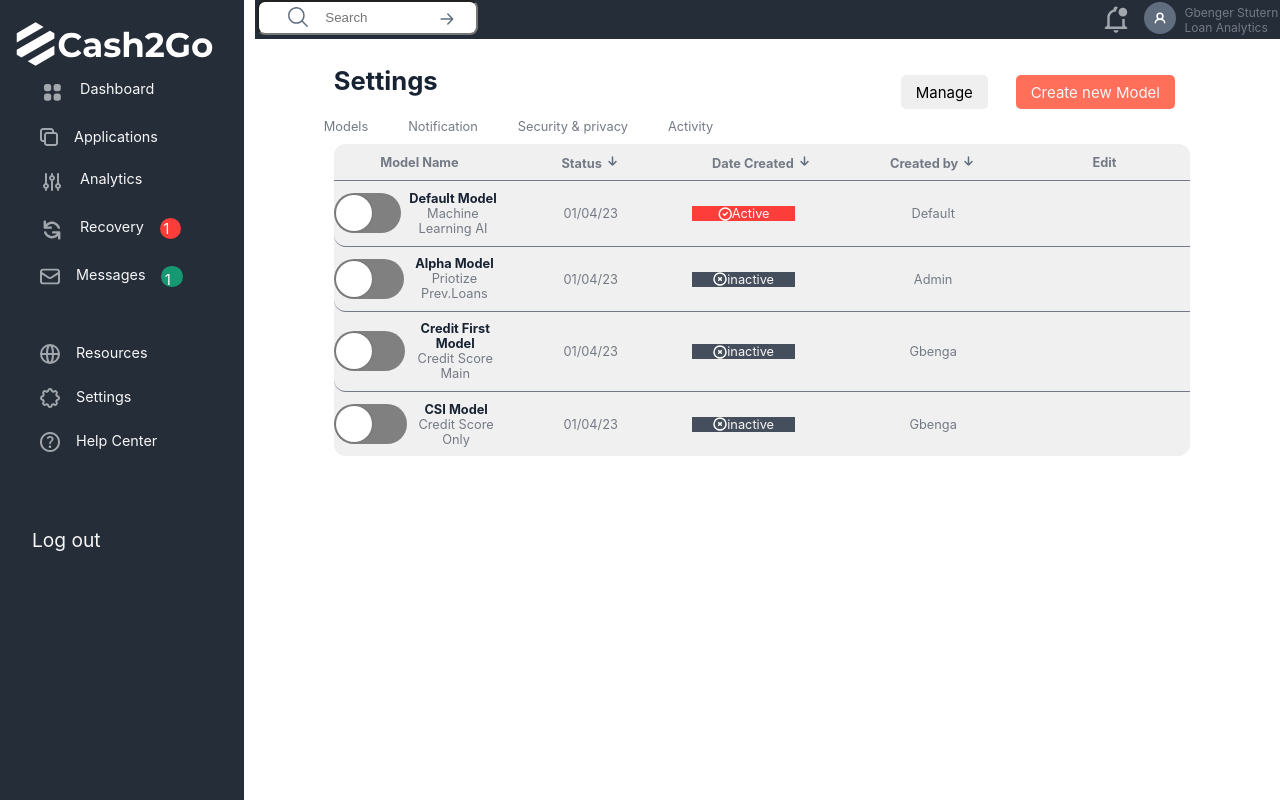
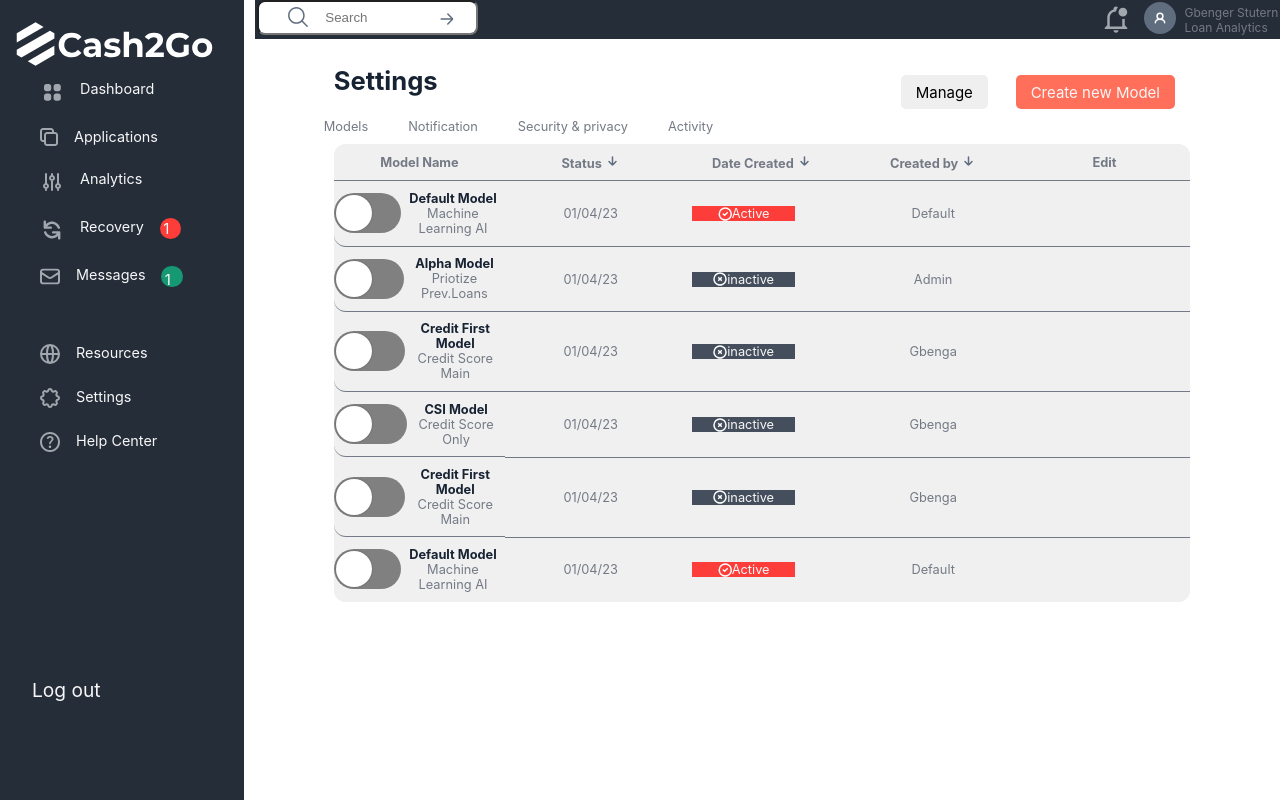
Before and after one commit to joyibeh93/Cash2go-loan-app, a React (Create React App) app: page /settings in a window 1280 px wide. Shown: the top 800 px of the page. Built offline with nearby package versions, Linux system fonts and the light colour scheme; the HTML template or start-up script is replaced by a standard one.

Commit message:
worked on th the designing

```diff
--- a/src/Components/ApplicationContent.jsx
+++ b/src/Components/ApplicationContent.jsx
@@ -67,7 +67,7 @@ function ApplicationContent() {
             <td className="first-data">
               <img src={userIcon} alt="user-icon" />{' '}
               <div className="data-title">
-                <h4>Oloyomi stutern</h4>
+              <h4>Muktarr Bello</h4>
                 <span>014907</span>
               </div>
             </td>
@@ -87,7 +87,7 @@ function ApplicationContent() {
             <td className="first-data">
               <img src={userIcon} alt="user-icon" />{' '}
               <div className="data-title">
-                <h4>Musa Ibrahim</h4>
+              <h4>Ogbeni Malani</h4>
                 <span>014990</span>
               </div>
             </td>
@@ -107,7 +107,7 @@ function ApplicationContent() {
             <td className="first-data">
               <img src={userIcon} alt="user-icon" />{' '}
               <div className="data-title">
-                <h4>Bukola Adepoju</h4>
+              <h4>Rukayat stute</h4>
                 <span>014990</span>
               </div>
             </td>
@@ -127,7 +127,7 @@ function ApplicationContent() {
             <td className="first-data">
               <img src={userIcon} alt="user-icon" />{' '}
               <div className="data-title">
-                <h4>Love Onyeka</h4>
+                <h4>Love Onyekah</h4>
                 <span>015678</span>
               </div>
             </td>
@@ -147,7 +147,7 @@ function ApplicationContent() {
             <td className="first-data">
               <img src={userIcon} alt="user-icon" />{' '}
               <div className="data-title">
-                <h4>Chrisopher Fals</h4>
+              <h4>Ogbeni Malani</h4>
                 <span>015679</span>
               </div>
             </td>
@@ -187,7 +187,7 @@ function ApplicationContent() {
             <td className="first-data">
               <img src={userIcon} alt="user-icon" />{' '}
               <div className="data-title">
-                <h4>Poju Great</h4>
+              <h4>Rukayat stute</h4>
                 <span>015078</span>
               </div>
             </td>
--- a/src/Components/Models.jsx
+++ b/src/Components/Models.jsx
@@ -135,6 +135,50 @@ const Models= () => {
             <td>Gbenga</td>
             <td><i class="fa-regular fa-pen-to-square"></i></td>
           </tr>
+          <tr>
+          <td className="first-data">
+              <Switch
+              isOn ={value}
+              onColor="#ff6f5a"
+              handleToggle={()=> setValue(!value)}/>{' '}
+              <div className="data-title">
+                <h4>Credit First Model</h4>
+                <span>Credit Score Main</span>
+              </div>
+            </td>
+            <td>01/04/23</td>
+            <td>
+              <p className="rejected-btn">
+                {' '}
+                <img src={rejectedTransparent} alt="approved-icon" />
+              inactive
+              </p>
+            </td>
+            <td>Gbenga</td>
+            <td><i class="fa-regular fa-pen-to-square"></i></td>
+          </tr>
+          <tr >
+            <td className="first-data">
+              <Switch
+              isOn ={value}
+              onColor="#ff6f5a"
+              handleToggle={()=> setValue(!value)}/>{' '}
+              <div className="data-title">
+                <h4>Default Model</h4>
+                <span>Machine Learning AI</span>
+              </div>
+            </td>
+            <td>01/04/23</td>
+            <td>
+              <p className="rejected-down">
+                {' '}
+                <img src={approvedTransparent} alt="approved-icon" />
+              Active
+              </p>
+            </td>
+            <td>Default</td>
+            <td>{Padlock}</td>
+          </tr>
 
 
           </tbody>
--- a/src/Components/PieChart.jsx
+++ b/src/Components/PieChart.jsx
@@ -1,77 +1,89 @@
-import React from 'react';
-import '../Styles/chart.css';
+
+import React from 'react'
+import '../Styles/chart.css'
 import approvedTransparent from '../assets/approved-transparent.svg';
-import RightArrow from '../assets/Right-arrow.svg';
+import RightArrow from '../assets/Right-arrow.svg'
 import { Link } from 'react-router-dom';
-import { Chart as ChartJs, ArcElement, Tooltip, Legend } from 'chart.js';
-import { Doughnut } from 'react-chartjs-2';
+import { Chart as ChartJs,ArcElement,Tooltip, Legend} from 'chart.js'
+import { Doughnut } from 'react-chartjs-2'
 
-ChartJs.register(ArcElement, Tooltip, Legend);
 
+ChartJs.register(
+  ArcElement,
+  Tooltip,
+  Legend
+);
 const PieChart = ({ color, Anlytper }) => {
   const defaultColor = ['#249c56', 'white'];
   const score = '720';
   const data = {
-    label: [],
-    datasets: [
-      {
+    label:[],
+    datasets: [{
       label: 'credit score',
       data: [0 - 719, 720 - 1000],
       backgroundColor: color || defaultColor,
       borderColor: ['white', 'white'],
-      },
-    ],
-  };
 
-  const options = {};
+    }]
+  }
+  const options = {
 
+  }
   const textCenter = {
     id: 'textCenter',
     beforeDatasetsDraw(chart, args, pluginOptions) {
-      const { ctx } = chart;
-      const xCoor = chart.getDatasetMeta(0).data[0].x;
-      const yCoor = chart.getDatasetMeta(0).data[0].y;
+      const { ctx} = chart;
+       const xCoor=  (chart.getDatasetMeta(0).data[0].x, chart.getDatasetMeta(0).data[0].y);
+       const yCoor = (chart.getDatasetMeta(0).data[0].x, chart.getDatasetMeta(0).data[0].y);
+      // const yCoor =chart.getDatasetMeta(0).data[0].y;
       ctx.save();
-      ctx.font = 'bolder 30px sans-serif';
+      ctx.font = ' bolder 30px sans-serif';
       ctx.fillStyle = 'green';
-      ctx.textAlign = 'center';
-      ctx.textBaseLine = 'middle';
+      ctx.textAlign='center'
+      ctx.textBaseLine= 'middle'
       ctx.fillText(Anlytper || score, xCoor, yCoor - 10);
 
-      ctx.font = 'bolder 20px sans-serif';
+
+      ctx.font = ' bolder 20px sans-serif';
       ctx.fillStyle = 'grey';
-      ctx.fillText('credit Score ', xCoor, yCoor + 10);
-    },
-  };
+      ctx.fillText('credit Score ', xCoor,yCoor + 10);
+
+
+    }
+  }
 
   return (
     <div>
       <div className="container">
-        <div className="pie">
+    <div className='pie'>
       <h4>Credit Score</h4>
       <h6>FICO Model</h6>
       <hr />
-          <div className="doughnut">
-            <Doughnut data={data} options={options} plugins={[textCenter]} />
-            <p className="pie-p">
-              (720 - 850)
+      <div classname='doughnut'>
+        <Doughnut
+
+          data={data}
+          options={options}
+          plugins={[textCenter]}
+        >
+
+        </Doughnut>
+        <p className='pie-p'>(720 - 850)
           <button className="approved">
             {' '}
             <img src={approvedTransparent} alt="approved-icon" /> Excellent
-              </button>
-            </p>
+          </button></p>
         <hr />
-            <div className="Model">
+        <div className='Model'>
         <p>Change Model </p>
-              <Link className="link">
-                More <img src={RightArrow} alt="right-arrow" />
-              </Link>
+        <Link className='link'> More <img src={RightArrow} alt="right-arrow" /></Link>
         </div>
       </div>
     </div>
   </div>
     </div>
  );
+
  };
 
  export default PieChart;
--- a/src/Components/Sidebar.jsx
+++ b/src/Components/Sidebar.jsx
@@ -61,28 +61,16 @@ const Sidebar = () => {
           <img src={HelpCenter} alt="Dashboard-icon" />
           <p>Help Center</p>
         </Link>
+        <div className='logout-div'>
+           <Link to="/login" className="log-out">Log out</Link>
+        </div>
+      </div>
+      <div className='logout-div'>
+           <Link to="/login" className="log-out">Log out</Link>
       </div>
 
 
 
-
-
-
-
-
-
-
-
-
-
-
-
-
-
-
-
-
-      <Link to="/login" className="log-out">Log out</Link>
     </div>
   );
 };
--- a/src/Styles/Analytics.css
+++ b/src/Styles/Analytics.css
@@ -44,7 +44,7 @@
 
 }
 .AnalyticsChart{
-    width: 750px;
+    width: 900px;
     margin-left:20px;
     background-color:#b9bdc288 ;
     border: 3px sold var(--credit-score-bg-clr);
@@ -53,4 +53,5 @@
 .chartAnalystics{
     display: flex;
     justify-content: space-between;
+    margin-top: 50px;
 }
--- a/src/Styles/Dashboard.css
+++ b/src/Styles/Dashboard.css
@@ -39,15 +39,16 @@
 .dashboard-container {
   display: flex;
   justify-content: space-between;
+  height: 160vh;
 }
 .left-sidebar {
   width: 20%;
   background-color: var(--side-bar-bg-clr);
-  max-height: 100vh
+  max-height: 100%
 }
 .main-dashboard {
   width: 85%;
-  height: 100vh;
+  height: 100%;
   color: var(--good-btn-bg-clr);
 }
 .top-bar {
@@ -58,4 +59,5 @@
 .content-container {
   padding: 1rem 5rem;
   font-size: 0.8rem;
+
 }
--- a/src/Styles/Login.css
+++ b/src/Styles/Login.css
@@ -57,7 +57,7 @@
 }
 .login-eye {
   position: absolute;
-  top: 17.5rem;
+  top: 19.5rem;
   left: 74rem;
 }
 
--- a/src/Styles/sidebar.css
+++ b/src/Styles/sidebar.css
@@ -89,10 +89,15 @@
   top: 13.4rem;
   left: 8.3rem;
 }
+.logout-div{
+  background-color: var(--side-bar-bg-clr);
+
+}
 .log-out {
   position: absolute;
   top: 33rem;
   left: 2rem;
+  margin-top: 150px;
   font-size: 1.2rem;
   color:var(--steps-clr)
 }
```
Lines whose indentation alone changed are shown as unchanged.
